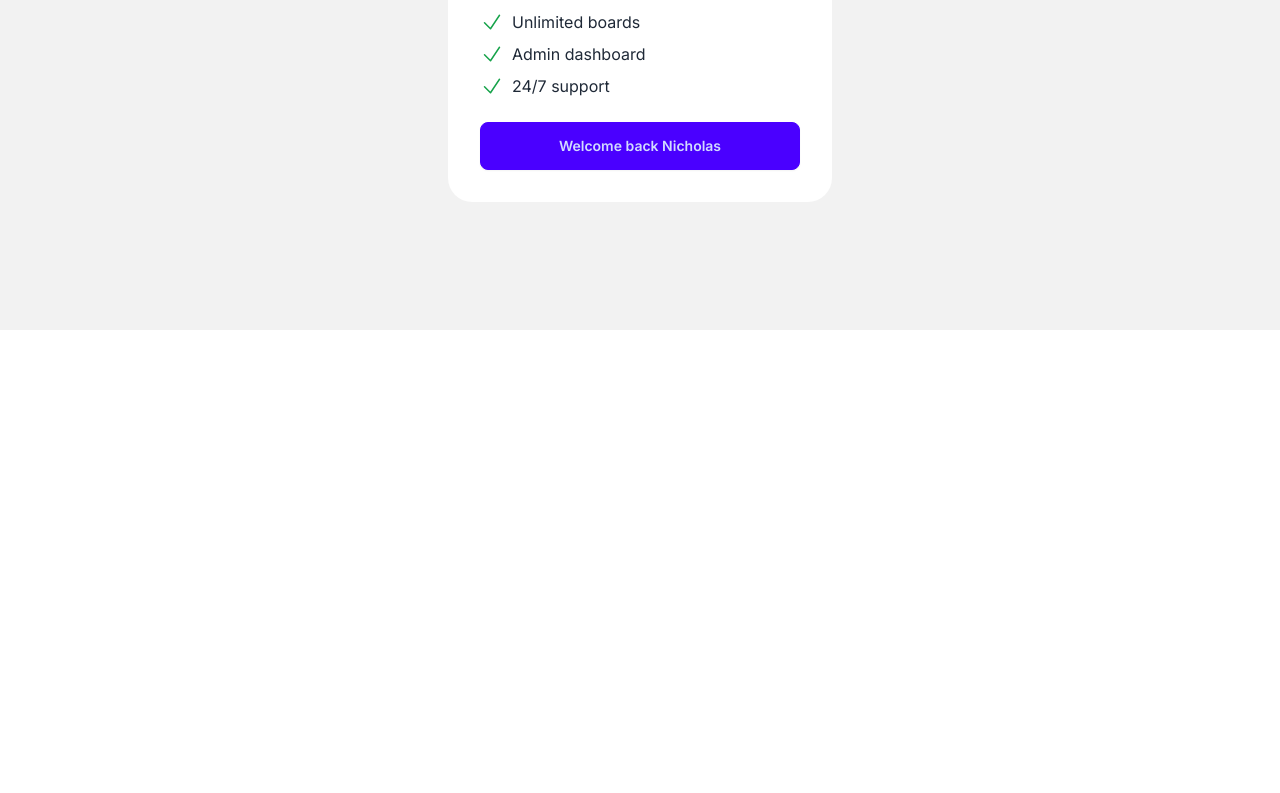
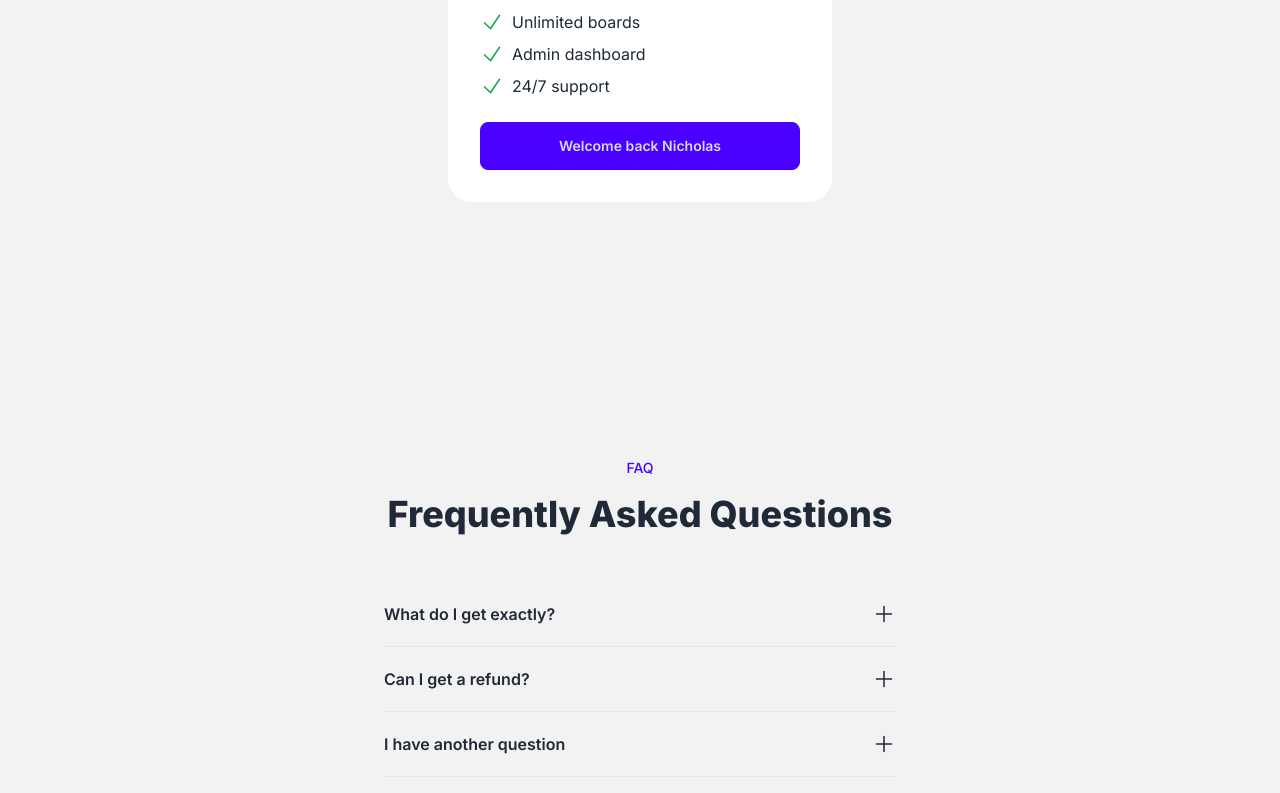
Before and after one commit to iamnicholastom/insigh.to, a Next.js app: page / in a window 1280 px wide. Shown: the part 906-1699 px from the top of the page. Before the commit the page ends 1236 px from the top, so only its background shows below. Built offline with nearby package versions, Linux system fonts and the light colour scheme.

Commit message:
add FAQ section

```diff
--- a/app/page.js
+++ b/app/page.js
@@ -1,4 +1,5 @@
 import ButtonLogin from "@/components/ButtonLogin";
+import FAQListItem from "@/components/FAQListItem";
 
 export default function Home() {
   const isLoggedIn = true;
@@ -18,8 +19,12 @@ export default function Home() {
         <div className="flex justify-between items-center px-8 py-2 max-w-3xl mx-auto">
           <div className="font-bold">Insighto</div>
           <div className="space-x-4 max-md:hidden">
-            <a className="link link-hover">Pricing</a>
-            <a className="link link-hover">FAQ</a>
+            <a className="link link-hover" href="#pricing">
+              Pricing
+            </a>
+            <a className="link link-hover" href="#faq">
+              FAQ
+            </a>
           </div>
           <div>
             <ButtonLogin isLoggedIn={isLoggedIn} name={name} />
@@ -40,7 +45,7 @@ export default function Home() {
         </div>
       </section>
       {/* PRICING */}
-      <section className="bg-base-200">
+      <section className="bg-base-200" id="pricing">
         <div className="px-8 py-32 max-w-3xl mx-auto">
           <p className="text-sm uppercase font-medium text-center text-primary mb-4">
             Pricing
@@ -84,6 +89,35 @@ export default function Home() {
           </div>
         </div>
       </section>
+      {/* FAQ */}
+      <section className="bg-base-200" id="faq">
+        <div className="px-8 py-32 max-w-3xl mx-auto">
+          <p className="text-sm uppercase font-medium text-center text-primary mb-4">
+            FAQ
+          </p>
+          <h2 className="text-3xl font-extrabold mb-12 lg:text-4xl text-center">
+            Frequently Asked Questions
+          </h2>
+          <ul className="max-w-lg mx-auto">
+            {[
+              {
+                question: "What do I get exactly?",
+                answer: "lorem ipsum",
+              },
+              {
+                question: "Can I get a refund?",
+                answer: "lorem ipsum",
+              },
+              {
+                question: "I have another question",
+                answer: "lorem ipsum",
+              },
+            ].map((qa) => (
+              <FAQListItem key={qa.question} qa={qa} />
+            ))}
+          </ul>
+        </div>
+      </section>
     </main>
   );
 }
--- /dev/null
+++ b/components/FAQListItem.js
@@ -0,0 +1,48 @@
+"use client";
+
+import { useState } from "react";
+
+const FAQListItem = ({ qa }) => {
+  const [isOpen, setisOpen] = useState(false);
+
+  return (
+    <li key={qa.question}>
+      <button
+        className="py-5 font-semibold border-b w-full text-left flex items-center justify-between"
+        onClick={() => setisOpen(!isOpen)}
+      >
+        <p>{qa.question}</p>
+        {isOpen ? (
+          <svg
+            xmlns="http://www.w3.org/2000/svg"
+            fill="none"
+            viewBox="0 0 24 24"
+            strokeWidth={1.5}
+            stroke="currentColor"
+            className="size-6"
+          >
+            <path strokeLinecap="round" strokeLinejoin="round" d="M5 12h14" />
+          </svg>
+        ) : (
+          <svg
+            xmlns="http://www.w3.org/2000/svg"
+            fill="none"
+            viewBox="0 0 24 24"
+            strokeWidth={1.5}
+            stroke="currentColor"
+            className="size-6"
+          >
+            <path
+              strokeLinecap="round"
+              strokeLinejoin="round"
+              d="M12 4.5v15m7.5-7.5h-15"
+            />
+          </svg>
+        )}
+      </button>
+      {isOpen && <div className="mt-3 mb-6 opacity-90">{qa.answer}</div>}
+    </li>
+  );
+};
+
+export default FAQListItem;
```
